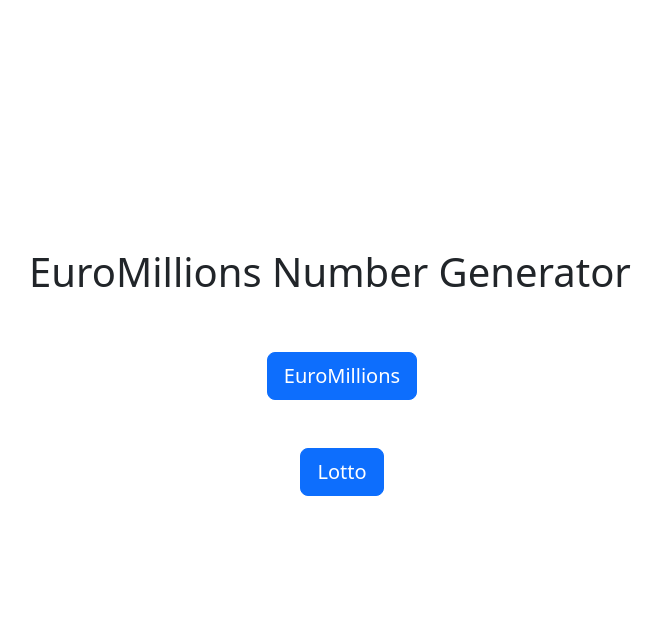
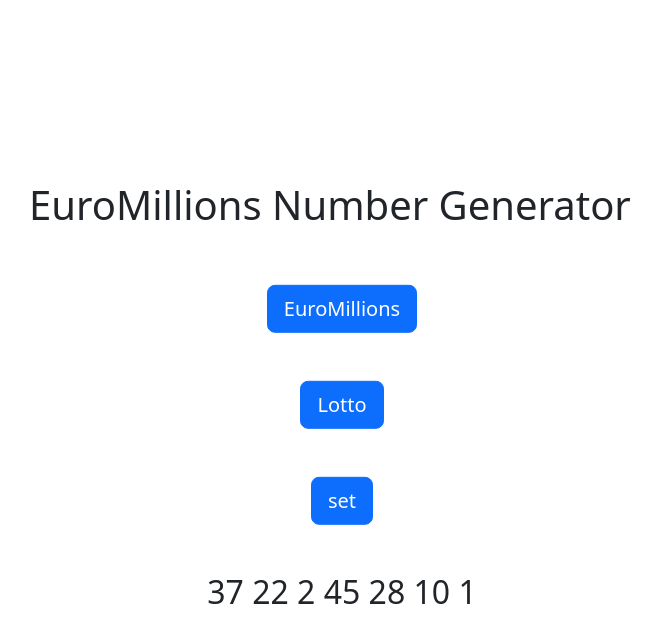
Before and after one commit to Magdyz/Lucky_Numbers, a plain HTML site: page index.html in a window 1280 px wide. Both pictures are taken after a click on the button "EuroMillions". Shown: the whole page, without its empty margins (298-960 px from the left). Drawn offline with nearby package versions, Linux system fonts and the light colour scheme.

Commit message:
jquery for buttn functions

```diff
--- a/index.html
+++ b/index.html
@@ -5,12 +5,15 @@
     <meta http-equiv="X-UA-Compatible" content="IE=edge">
     <meta name="viewport" content="width=device-width, initial-scale=1.0">
     <title>EuroMillions Number Generator</title>
+    <link rel="stylesheet" href="style.css">
     <script src="lotto.js"></script>
     <link href="https://cdn.jsdelivr.net/npm/bootstrap@5.2.2/dist/css/bootstrap.min.css" rel="stylesheet"
         integrity="sha384-Zenh87qX5JnK2Jl0vWa8Ck2rdkQ2Bzep5IDxbcnCeuOxjzrPF/et3URy9Bv1WTRi" crossorigin="anonymous">
     <script src="https://cdn.jsdelivr.net/npm/bootstrap@5.2.2/dist/js/bootstrap.bundle.min.js"
         integrity="sha384-OERcA2EqjJCMA+/3y+gxIOqMEjwtxJY7qPCqsdltbNJuaOe923+mo//f6V8Qbsw3"
         crossorigin="anonymous"></script>
+    <script src="https://code.jquery.com/jquery-3.6.3.slim.js"
+        integrity="sha256-DKU1CmJ8kBuEwumaLuh9Tl/6ZB6jzGOBV/5YpNE2BWc=" crossorigin="anonymous"></script>
 
 </head>
 
@@ -22,15 +25,23 @@
                 <h1>EuroMillions Number Generator</h1>
             </div>
         </div>
-        <div class="row text-center p-4">
-            <div class="col align-self-center">
-                <button type="button" class="btn btn-primary btn-lg" onclick="runEuroMillions()">EuroMillions</button>
+        <div class="buttons">
+            <div class="row text-center p-4">
+                <div class="col align-self-center">
+                    <button type="button" class="btn btn-primary btn-lg" id="euro">EuroMillions</button>
+                </div>
             </div>
-        </div>
-        <div class="row text-center p-4">
-            <div class="col align-self-center">
-                <button type="button" class="btn btn-primary btn-lg" onclick="runlotto()">Lotto</button>
+            <div class="row text-center p-4">
+                <div class="col align-self-center">
+                    <button type="button" class="btn btn-primary btn-lg" id="lotto">Lotto</button>
+                </div>
             </div>
+            <div class="row text-center p-4">
+                <div class="col align-self-center">
+                    <button type="button" class="btn btn-primary btn-lg" id="set">set</button>
+                </div>
+            </div>
+
         </div>
         <div class="row text-center p-4">
             <div class="col align-self-center">
@@ -39,6 +50,23 @@
         </div>
     </div>
     </div>
+
+    <script>
+
+        $("#euro").click(() => {
+            $(".numbers").html(euro())
+        }
+        )
+        $("#lotto").click(() => {
+            $(".numbers").html(lotto())
+        }
+        )
+        $("#set").click(() => {
+            $(".numbers").html(setForLife())
+        }
+        )
+
+    </script>
 </body>
 
 </html>
```
